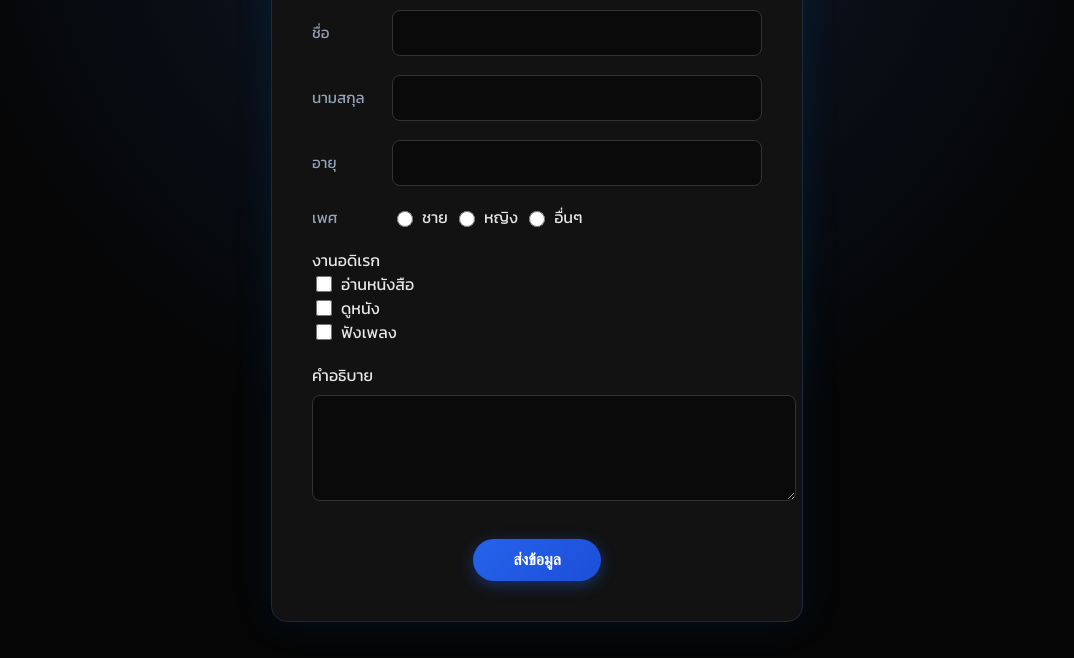
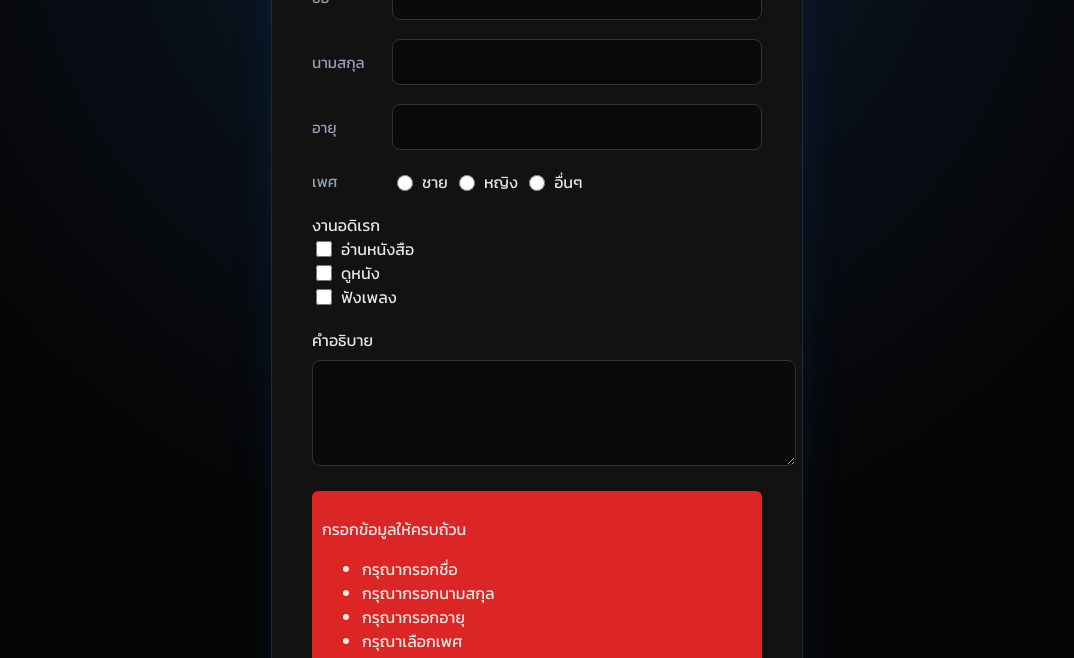
Before and after one commit to voraphopp/241_700, a plain HTML site: page Frontend/index.html in a window 1280 px wide. Both pictures are taken after a click on the button "ส่งข้อมูล". Shown: the part 142-800 px from the top of the page, without its empty margins (103-1177 px from the left). Drawn offline with nearby package versions, Linux system fonts and the light colour scheme.

Commit message:
Add files via upload

```diff
--- a/Frontend/index.html
+++ b/Frontend/index.html
@@ -42,23 +42,27 @@
         <div class="form-input">
             งานอดิเรก
             <div>
-                <input name="interest" type="checkbox" value="อ่านหนังสือ"> อ่านหนังสือ
+                <input name="interests" type="checkbox" value="อ่านหนังสือ"> อ่านหนังสือ
             </div>
             <div>
-                <input name="interest" type="checkbox" value="ดูหนัง"> ดูหนัง
+                <input name="interests" type="checkbox" value="ดูหนัง"> ดูหนัง
             </div>
             <div>
-                <input name="interest" type="checkbox" value="ฟังเพลง"> ฟังเพลง
+                <input name="interests" type="checkbox" value="ฟังเพลง"> ฟังเพลง
             </div>
         </div>
         <div class="form-input">
             คำอธิบาย
             <textarea name="description"></textarea>
         </div>
+        <div id = "message" class="message">
+            hi
+        </div>
         <div class="center">
             <button onclick="submitData()" class="button">ส่งข้อมูล</button>
         </div>
     </div>
+    <script src="https://cdn.jsdelivr.net/npm/axios@1.13.2/dist/axios.min.js"></script>
     <script src="index.js"></script>
 </body>
 </html>
--- a/Frontend/index.js
+++ b/Frontend/index.js
@@ -1,12 +1,36 @@
+const validateData = (userData) => {
+    let errors = [];
+    if (!userData.firstName) {
+        errors.push('กรุณากรอกชื่อ');
+    }
+    if (!userData.lastName) {
+        errors.push('กรุณากรอกนามสกุล');
+    }
+    if (!userData.age) {
+        errors.push('กรุณากรอกอายุ');
+    }
+if (!userData.gender) {
+        errors.push('กรุณาเลือกเพศ');
+    }
+if (!userData.interests) {
+        errors.push('กรุณาเลือกงานอดิเรก');
+    }
+    if (!userData.description) {
+        errors.push('กรุณากรอกคำอธิบาย');
+    }
+    return errors;
+}
 
-function submitData () {
+const submitData = async () => {
     let firstNameDOM = document.querySelector('input[name=firstname]');
     let lastNameDOM = document.querySelector('input[name=lastname]');
     let ageDOM = document.querySelector('input[name=age]');
-    let genderDOM = document.querySelector('input[name=gender]:checked');
-    let interestDOMs = document.querySelectorAll('input[name=interest]:checked');
+    let genderDOM = document.querySelector('input[name=gender]:checked') || {};
+    let interestDOMs = document.querySelectorAll('input[name=interests]:checked') || {};
     let descriptionDOM = document.querySelector('textarea[name=description]');
 
+    let messageDOM = document.getElementById('message');
+try{
     let interest = ''
     for (let i = 0; i < interestDOMs.length; i++) {
         interest += interestDOMs[i].value
@@ -21,7 +45,39 @@ function submitData () {
         age: ageDOM.value,
         gender: genderDOM.value,
         description: descriptionDOM.value,
-        interest: interest
+        interests: interest
     }
-     console.log('submitData', userData);
+    console.log('submitData', userData);
+
+    const errors = validateData(userData);
+    if (errors.length > 0) {
+        throw {
+            message: 'กรอกข้อมูลให้ครบถ้วน',
+            errors: errors
+        }
+    }
+
+        const response = await axios.post('http://localhost:8000/users', userData);
+        console.log('response', response);
+        messageDOM.innerText = 'บันทึกข้อมูลสำเร็จ';
+        messageDOM.className = 'message success';
+    } catch (error) {
+        console.log('error message:', error.message);
+        console.log('error details:', error.errors);
+      //  if (error.response) {
+      //      console.log('Error response:', error.response.data);
+      //  }
+        let htmlData = '<div>'
+        htmlData += `<p>${error.message}</p>`;
+        htmlData += '<ul>';
+        for (let i = 0; i < error.errors.length; i++) {
+            htmlData += `<li>${error.errors[i]}</li>`;
+        }
+        htmlData += '</ul>';
+        htmlData += '</div>';
+
+
+        messageDOM.innerHTML = htmlData;
+        messageDOM.className = 'message danger';
+    }
 }
--- a/Frontend/styles.css
+++ b/Frontend/styles.css
@@ -124,4 +124,20 @@ input[type="radio"], input[type="checkbox"] {
     filter: brightness(1.1);
 }
 
-.button
+.message {
+    background-color: #2563eb;
+    padding: 10px;
+    margin-bottom: 10px;
+    border-radius: 6px;
+    display: none;
+}
+
+.message.success {
+    background-color: #16a34a;
+    display:block;
+}
+
+.message.danger {
+    background-color: #dc2626;
+    display: block;
+}
```
